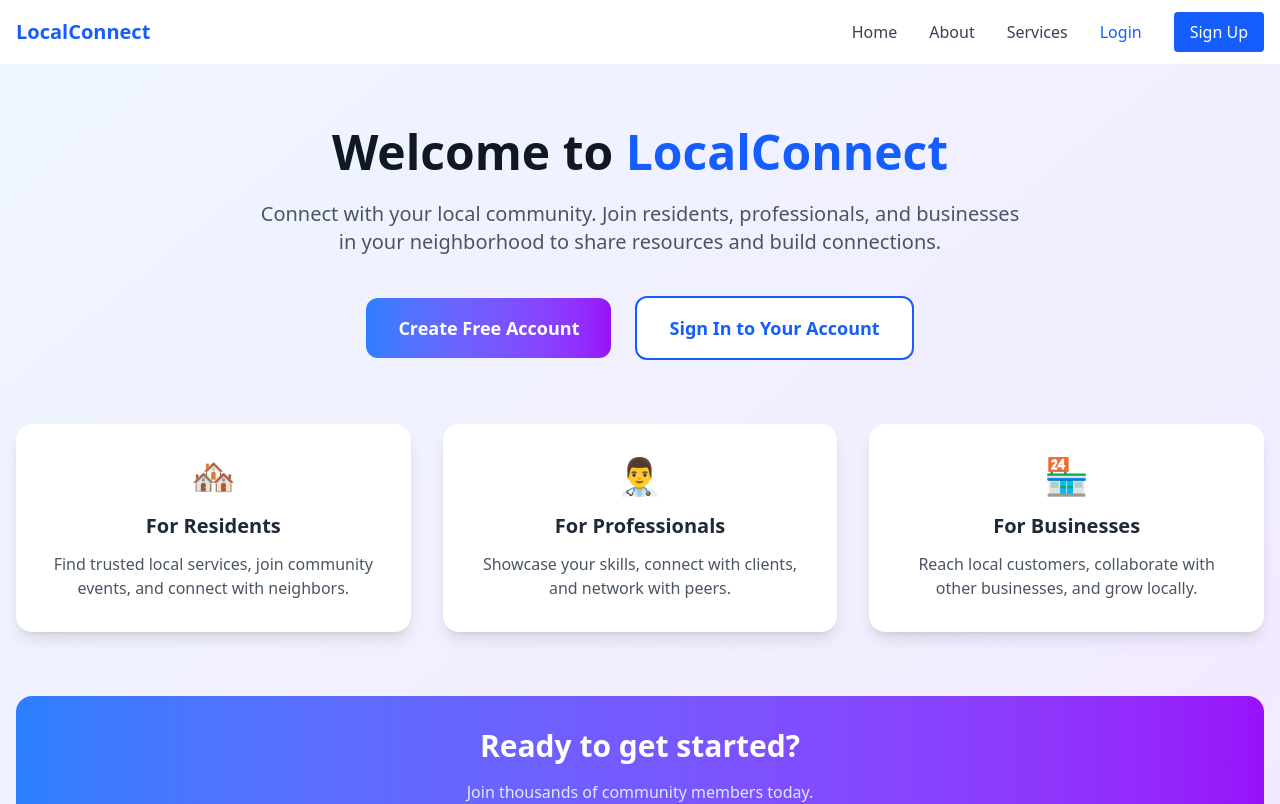
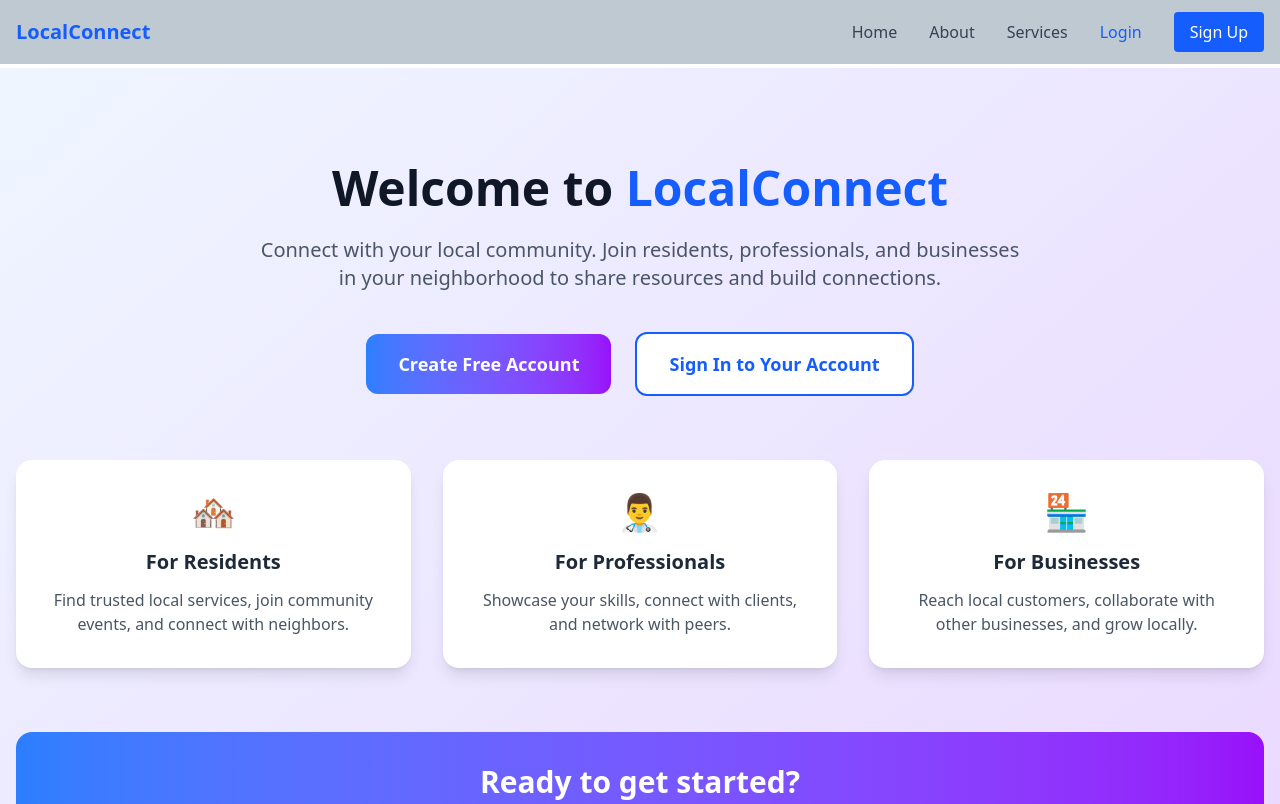
Before and after one commit to anirbandas-01/community-sharing-platform, a React (Vite) app in the folder public/frontend/: page / in a window 1280 px wide. Shown: the top 804 px of the page. Built offline with nearby package versions, Linux system fonts and the light colour scheme; no server answers.

Commit message:
base frontend done

```diff
--- a/public/frontend/src/App.jsx
+++ b/public/frontend/src/App.jsx
@@ -13,7 +13,8 @@ function App() {
   return (
     <div className='min-h-screen flex flex-col'>
       <Navbar />
-        <main className='flex-grow'>
+      <div className="h-1 bg-gradient-to-r from-blue-500 to-purple-600"></div>
+        <main className='flex-grow pt-16'>
           <Routes>
             <Route path='/' element={<Home />}/>
             <Route path='/register' element={<Register />}/>
@@ -27,4 +28,4 @@ function App() {
   )
 }
 
-export default App
+export default App;
--- a/public/frontend/src/components/Navbar.jsx
+++ b/public/frontend/src/components/Navbar.jsx
@@ -1,14 +1,30 @@
-// src/components/Navbar.jsx (Simplified)
-import React, { useState } from 'react';
+import React, { useState, useEffect } from 'react';
 import { Link } from 'react-router-dom';
 import { authService } from '../services/auth';
 
 function Navbar() {
   const [isOpen, setIsOpen] = useState(false);
   const isAuthenticated = authService.isAuthenticated();
+  const [scrolled, setScrolled] = useState(false);
+
+
+  useEffect(() => {
+  const handleScroll = () => {
+    setScrolled(window.scrollY > 20);
+  };
+
+  window.addEventListener('scroll', handleScroll);
+  return () => window.removeEventListener('scroll', handleScroll);
+}, []);
+
 
   return (
-    <nav className="bg-white shadow">
+    <nav className={`fixed top-0 w-full z-50 transition-all duration-300
+    ${scrolled
+      ? 'bg-white shadow-md'
+      : 'bg-[#BFC9D1]'
+    }
+  `}>
       <div className="max-w-7xl mx-auto px-4">
         <div className="flex justify-between h-16">
           {/* Logo */}
--- a/public/frontend/src/pages/Home.jsx
+++ b/public/frontend/src/pages/Home.jsx
@@ -3,7 +3,7 @@ import { Link } from 'react-router-dom';
 
 function Home() {
   return (
-    <div className="min-h-screen bg-gradient-to-br from-blue-50 to-purple-100">
+    <div className="min-h-screen bg-gradient-to-br from-blue-50 to-purple-200">
       {/* Simple Navigation */}
       {/* <nav className="bg-white shadow-sm">
         <div className="max-w-7xl mx-auto px-4 py-4">
@@ -30,7 +30,7 @@ function Home() {
       </nav> */}
 
       {/* Hero Section */}
-      <div className="max-w-7xl mx-auto px-4 py-16 text-center">
+      <div className="max-w-7xl mx-auto px-4 py-24 text-center">
         <h1 className="text-5xl font-bold text-gray-900 mb-6">
           Welcome to <span className="text-blue-600">LocalConnect</span>
         </h1>
```
